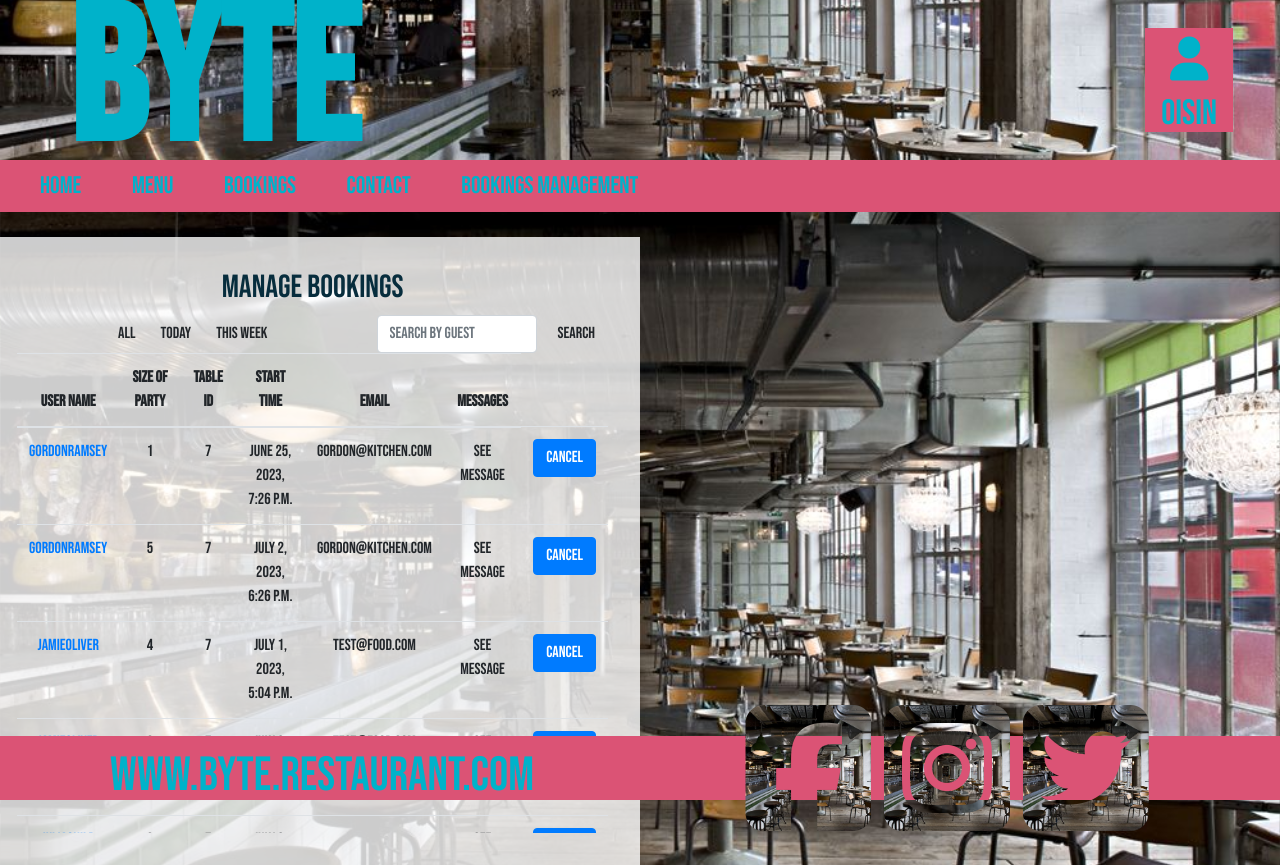
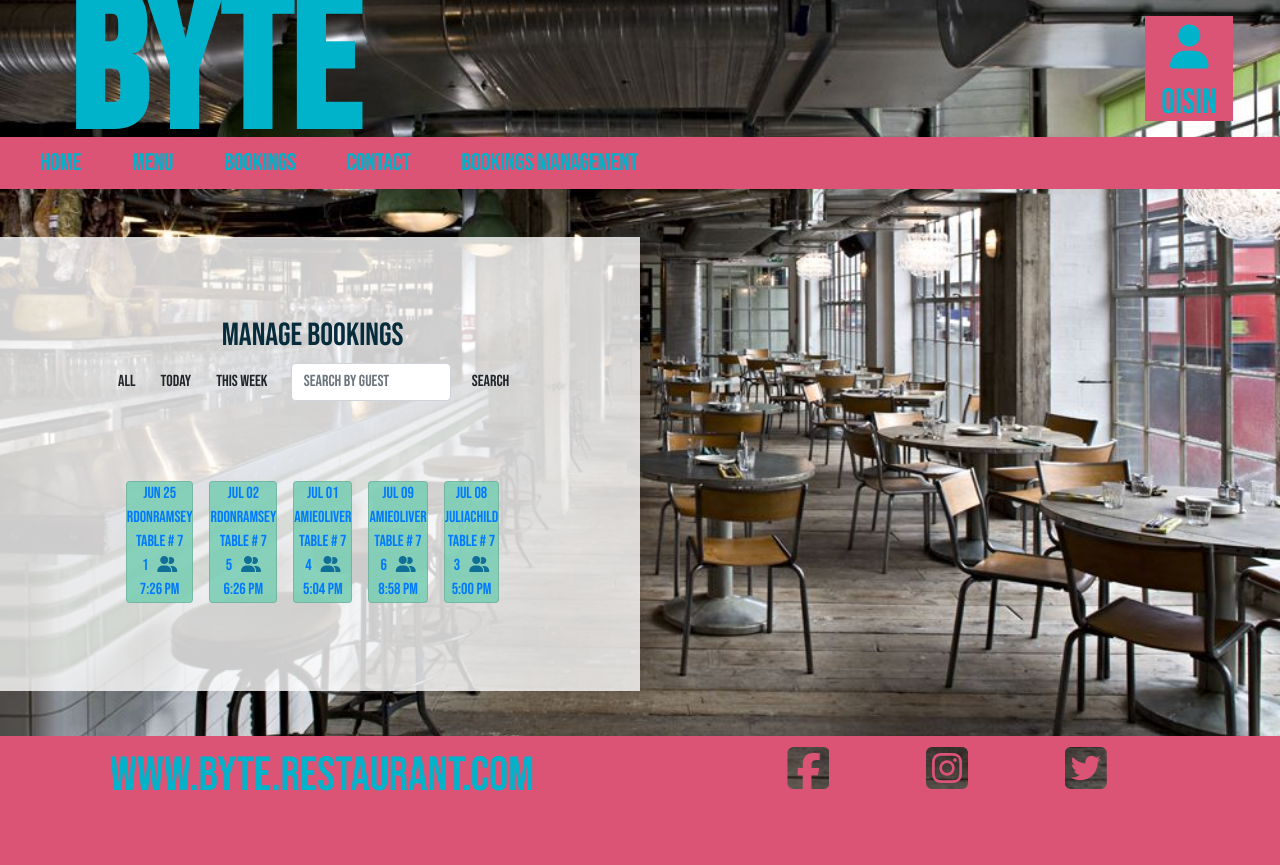
Before and after one commit to OisinWrites/Byte, a Django app: page /bookings/bookings/manage/ in a window 1280 px wide. After the commit the page ends 791 px from the top, so only its background shows below. Run offline with Django 3.2, Linux system fonts and the light colour scheme; a user stored in the database is signed in; data comes from the database, SQL or seed files in the repository; both versions use the stored data as it was after the commit; some libraries are stand-ins or nearby versions.

Commit message:
Add shaking icon to booking sumbit button, reduce info on booking card

```diff
--- a/bookings/templates/bookings/bookings_management.html
+++ b/bookings/templates/bookings/bookings_management.html
@@ -7,7 +7,7 @@
 {% if user.is_superuser %}
   <div class="row">
     <div class="booking-page col-sx-12 col-md-6">
-      <div class="text-center">
+      <div class="text-center manage-bookings">
         <div>
           <h2>Manage Bookings</h2>
           <form class="form-inline float-right">
@@ -23,36 +23,20 @@
         </div>
 
         {% if bookings %}
-        <div class="table-responsive booking-list-scroller">
-          <table class="table">
-            <thead>
-              <tr >
-                <th>User name</th>
-                <th>Size of party</th>
-                <th>Table ID</th>
-                <th>Start time</th>
-                <th>Email</th>
-                <th>Messages</th>
-              </tr>
-            </thead>
-            <tbody>
+        <div class="booking-list-scroller">
+          <div class="container booking-book">
               {% for booking in bookings %}
-              <tr>
-                <td><a href="{% url 'edit_booking' booking_id=booking.id %}">{{ booking.user.username }}</a></td>
-                <td>{{ booking.size_of_party }}</td>
-                <td>{{ booking.table.number }}</td>
-                <td>{{ booking.start_time }}</td>
-                <td>{{ booking.email }}</td>
-                <td class="hover-message">
-                  <p>see message</p>
-                  <div class="hover-message-appear">
-                    <p>
-                      {{ booking.additional }}
-                    </p>
-                  </div>
-                </td>
-                <td><a href="{% url 'delete_booking' booking_id=booking.id %}" class="btn btn-primary">Cancel</a></td>
-              </tr>
+              <div class="card booking-card">
+                <a href="{% url 'edit_booking' booking_id=booking.id %}">
+
+                  <div>{{ booking.start_time|date:"M d" }}</div>
+                  <div>{{ booking.user.username|slice:"-10:" }}</div>
+                  <div>Table # {{ booking.table.number }}</div>
+                  <div>{{ booking.size_of_party }} <i class="fa-solid fa-user-group"></i></div>
+                  <div>{{ booking.start_time|time:"g:i A" }}</div>
+
+                </a>
+              </div>
               {% endfor %}
             </tbody>
           </table>
--- a/bookings/views.py
+++ b/bookings/views.py
@@ -261,26 +261,23 @@
     if filter_query == 'day':
         start_date = today
         end_date = next_day(start_date)
-        bookings = bookings.filter(start_time__range=(start_date, end_date))
+        bookings = bookings.filter(
+            start_time__range=(start_date, end_date)).order_by('start_time')
     elif filter_query == 'week':
         start_date = today
         end_date = start_date + timedelta(days=7)
-        bookings = bookings.filter(start_time__range=(start_date, end_date))
+        bookings = bookings.filter(
+            start_time__range=(start_date, end_date)).order_by('start_time')
     elif filter_query == 'all':
-
-        """Order the bookings by user name,
-            size of party, start time and date"""
-
-        bookings = bookings.order_by('user__username',
-                                     'size_of_party', 'start_time')
+        bookings = bookings.order_by('start_time')
 
     context = {
-        'table_form': form,
-        'bookings': bookings,
-        'filter_query': filter_query,
-        'search_query': search_query,
-        'tables': tables
-    }
+            'table_form': form,
+            'bookings': bookings,
+            'filter_query': filter_query,
+            'search_query': search_query,
+            'tables': tables
+        }
 
     return render(request, 'bookings/bookings_management.html', context)
 
--- a/static/css/base.css
+++ b/static/css/base.css
@@ -49,7 +49,7 @@
 }
 
 .header {
-    height: 20vh;
+    height: 136.59px;
     color: rgb(0, 178, 202);
 }
 
@@ -64,7 +64,7 @@
 }
 
 .footer div {
-   font-size: 3rem;
+   font-size: 1rem;
    margin-top: 1rem;
 }
 
@@ -239,10 +239,29 @@
 
 .fa-user-group {
     margin-left: .4rem;
+    color: rgb(16, 111, 151);
 }
 
 .booking-submit-button {
     float: right;
+    text-decoration: none;
+    border:none;
+    background: none;
+    color: rgb(16, 111, 151);
+}
+
+.booking-submit-button .fa-shake {
+    display: none;
+}
+
+
+.booking-submit-button:hover .fa-bell-concierge {
+    display: none;
+}
+
+.booking-submit-button:hover .fa-shake {
+    display: inline-block;
+    font-size: 1.05rem;
 }
 
 .booking-list a {
@@ -256,16 +275,14 @@
 }
 
 .booking-list-scroller::-webkit-scrollbar {
-    width: 0.5em; /* set the width of the scrollbar */
-  }
+    display: none;
+}
 
-.booking-list-scroller::-webkit-scrollbar-thumb {
-    background-color: rgba(0, 0, 0, 0.2); /* set the color of the scrollbar thumb */
-  }
-
-.booking-list-scroller::-webkit-scrollbar-track {
-    background-color: transparent; /* set the color of the scrollbar track */
-  }
+.booking-book {
+    display: flex;
+    align-items: center;
+    flex-wrap: wrap;
+}
 
 .edit-booking-btn:hover {
     color: rgb(219, 83, 117);
@@ -273,6 +290,13 @@
 
 .current_bookings a {
     font-size: 1.2rem;
+}
+
+
+/* ---- booking management page stylings ------ */
+
+.manage-bookings {
+    margin: 3rem;
 }
 
 /* giving the text of the nav options as "see through" to the background */
@@ -324,6 +348,10 @@
     display: flex;
     justify-content:center ;
     align-items: center;
+}
+
+.website {
+    font-size: 3rem;
 }
 
 .foot-icon {
@@ -396,11 +424,7 @@
         display: none;
     }
 
-    .footer div {
-        font-size: 1rem;
-     }
-
-     .byte-site {
+    .byte-site {
         display: none;
     }
 
@@ -441,6 +465,11 @@
 }
 
 @media (max-width: 899px) {
+
+    .header-spacer {
+        padding-top: 116px;
+    }
+
     .header-lg, nav {
         display: none;
     }
@@ -504,7 +533,6 @@
 
     .byte-site {
         float: left;
-        left: 3rem;
     }
 
     .account {
--- a/templates/base.html
+++ b/templates/base.html
@@ -151,7 +151,7 @@
     <footer>
       <div class="footer container d-flex justify-content-around align-items-center">
         <div class="byte-site">
-          <a href="{% url 'home' %}" class="footer-logo">www.BYTE.Restaurant.com</a>
+          <a href="{% url 'home' %}" class="footer-logo website">www.BYTE.Restaurant.com</a>
         </div>
         <div class="social-icons container">
           <div class="byte-site-icon">
```
Also changed, not shown: bookings/templates/bookings/bookings.html (+6 -2 lines), db.sqlite3.
